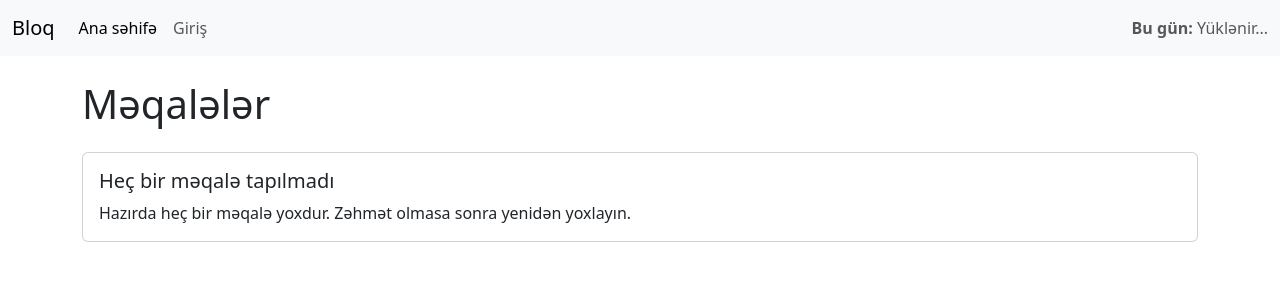
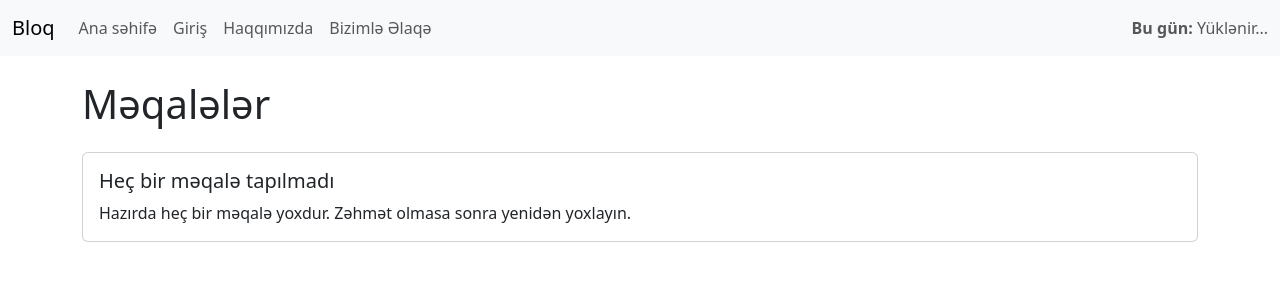
Before and after one commit to zakiraghayev/blog, a Django app: template templates/blog/home.html in a window 1280 px wide. Shown: the top 300 px of the page. Run offline with Django 4.2, Linux system fonts and the light colour scheme; the template is opened without the code that fills it, so the values that code supplies are empty.

Commit message:
AboutContact

```diff
--- a/apps/info/models/about_us.py
+++ b/apps/info/models/about_us.py
@@ -1,10 +1,9 @@
 from django.db import models
-from ckeditor.fields import RichTextField
 
 
 class AboutUs(models.Model):
     title = models.CharField(max_length=200, default="Haqqımızda")
-    content = RichTextField()
+    content = models.TextField()
 
     class Meta:
         verbose_name = "Haqqımızda"
--- a/apps/info/models/contact_us.py
+++ b/apps/info/models/contact_us.py
@@ -1,10 +1,9 @@
 from django.db import models
-from ckeditor.fields import RichTextField
 
 
 class ContactUs(models.Model):
     title = models.CharField(max_length=200, default="Əlaqə")
-    content = RichTextField()
+    content = models.TextField()
 
     class Meta:
         verbose_name = "Əlaqə"
--- a/config/settings/common.py
+++ b/config/settings/common.py
@@ -45,7 +45,6 @@ INSTALLED_APPS = [
 
     # 3rd party libs
     "rest_framework",
-    "ckeditor",
 ]
 
 MIDDLEWARE = [
--- a/requirements.txt
+++ b/requirements.txt
@@ -2,4 +2,3 @@ Django>=4.0
 psycopg2-binary
 djangorestframework
 requests
-django-ckeditor
--- a/templates/base.html
+++ b/templates/base.html
@@ -16,7 +16,7 @@
             <div class="collapse navbar-collapse" id="navbarNav">
                 <ul class="navbar-nav me-auto mb-2 mb-lg-0">
                     <li class="nav-item">
-                        <a class="nav-link active" aria-current="page" href="{% url 'home' %}">Ana səhifə</a>
+                        <a class="nav-link" aria-current="page" href="{% url 'home' %}">Ana səhifə</a>
                     </li>
                     {% if user.is_authenticated %}
                     <li class="nav-item">
@@ -30,6 +30,14 @@
                         <a class="nav-link" href="{% url 'login' %}">Giriş</a>
                     </li>
                     {% endif %}
+
+                    <li class="nav-item">
+                        <a class="nav-link" aria-current="page" href="{% url 'about_us' %}">Haqqımızda</a>
+                    </li>
+
+                    <li class="nav-item">
+                        <a class="nav-link" aria-current="page" href="{% url 'contact_us' %}">Bizimlə Əlaqə</a>
+                    </li>
                 </ul>
                 <span class="navbar-text">
                     <strong>Bu gün:</strong> <span id="weather-data">Yüklənir...</span>
```
Also changed, not shown: apps/info/migrations/0001_initial.py (added), apps/info/migrations/__init__.py (added).
